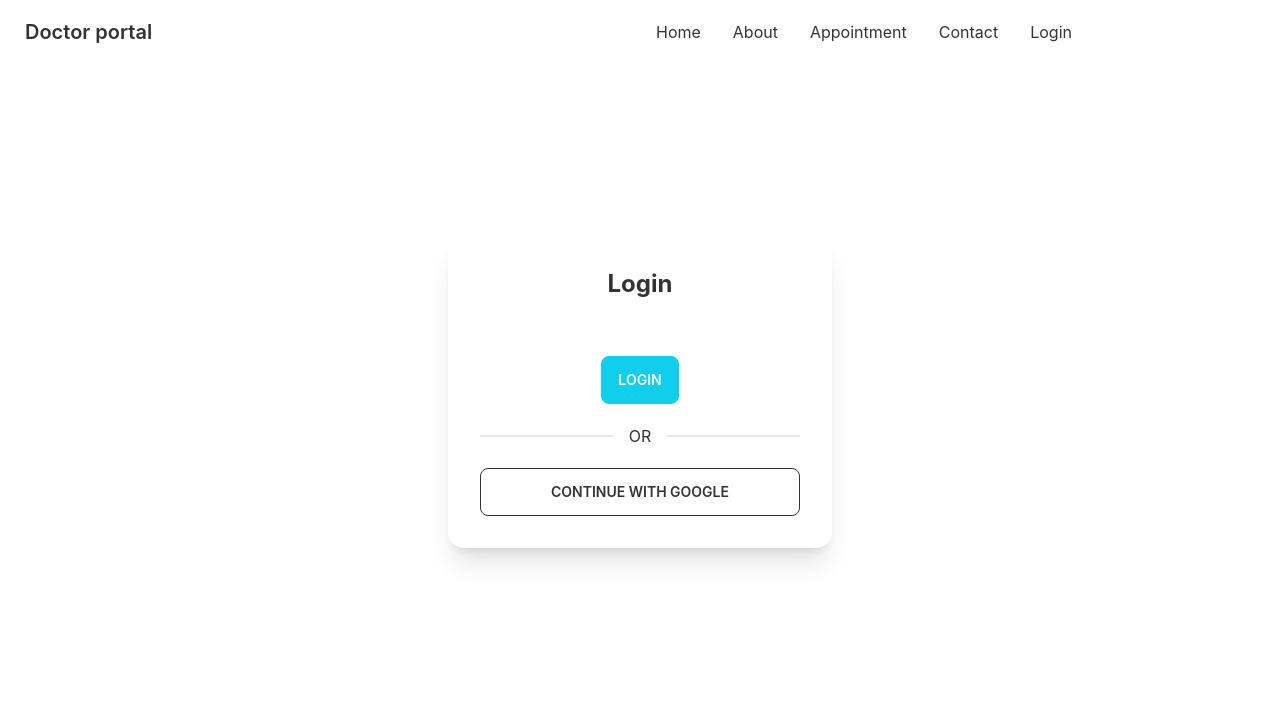
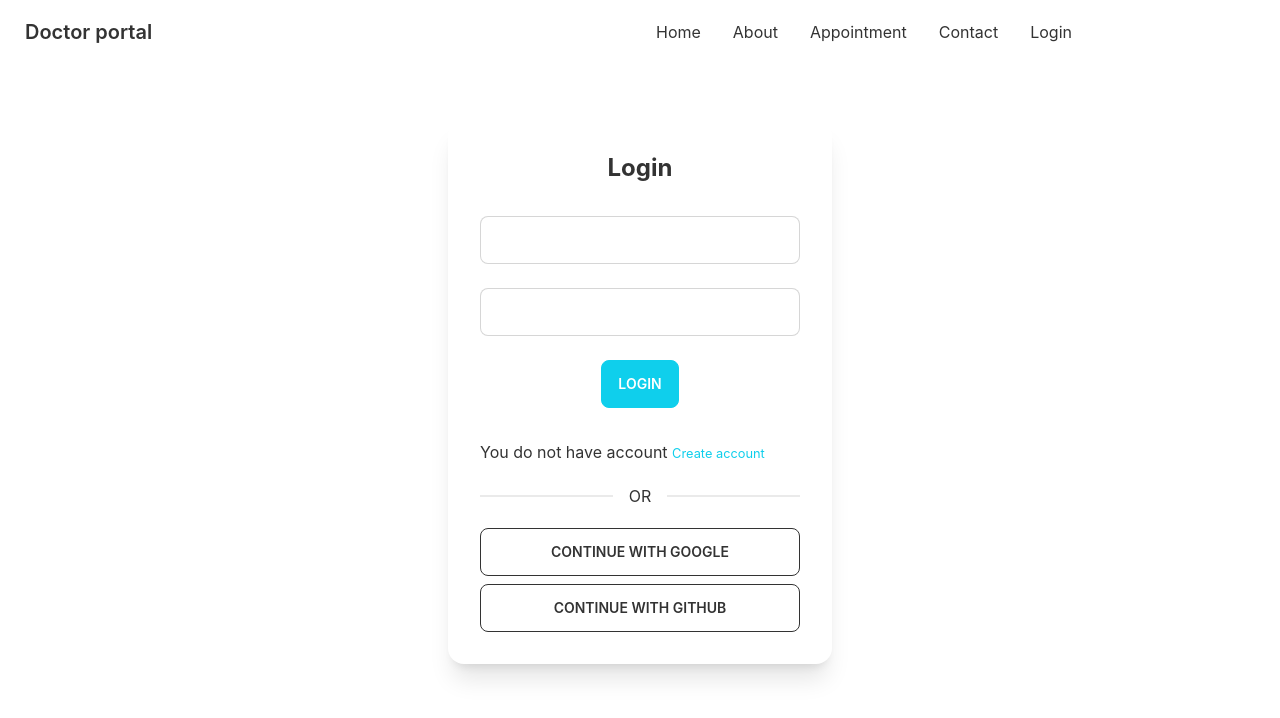
Before and after one commit to mostofakamalpassa/doctor-potal-web-client-site-app, a React (Create React App) app: page /login in a window 1280 px wide. Shown: the top 718 px of the page. Built offline with nearby package versions, Linux system fonts and the light colour scheme; no server answers.

Commit message:
login form add column

```diff
--- a/src/Pages/Login/Login.js
+++ b/src/Pages/Login/Login.js
@@ -13,13 +13,13 @@ const Login = () => {
         <h2 className="text-center text-2xl font-bold">Login</h2>
 
         <form onSubmit={handleSubmit(onSubmit)}>
-      <input {...register("firstName", { required: true })} />
+      <input {...register("firstName", { required: true })}  className="input input-bordered w-full max-w-xs my-6"/>
       {errors.firstName?.type === 'required' && "First name is required"}
 
-      <input {...register("lastName", { required: true })} />
+      <input className="input input-bordered w-full max-w-xs" {...register("lastName", { required: true })} />
       {errors.lastName && "Last name is required"}
-      <div className="card-actions justify-center">
-      <input type="submit" value="Login" className="btn btn-primary text-white" />
+      <div  className="card-actions justify-center">
+      <input  type="submit" value="Login" className="btn btn-primary text-white my-6" />
       </div>
     </form>
 
@@ -28,10 +28,11 @@ const Login = () => {
 
 
 
+    <p>You do not have account <small className="text-primary">Create account</small></p>
+        <div className="divider">OR</div>
 
-        <div className="divider">OR</div>
         <button className="btn btn-outline" onClick={()=>signInWithGoogle()}>Continue with Google</button>
-
+        <button className="btn btn-outline">Continue with Github</button>
       </div>
     </div>
     </div>
```
